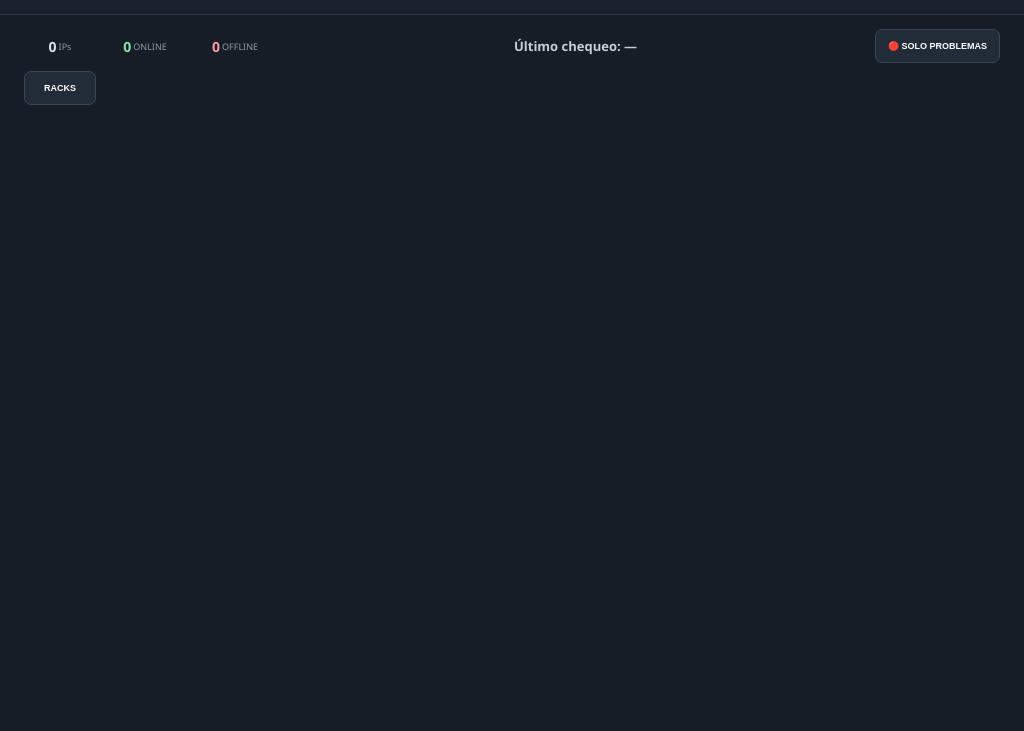
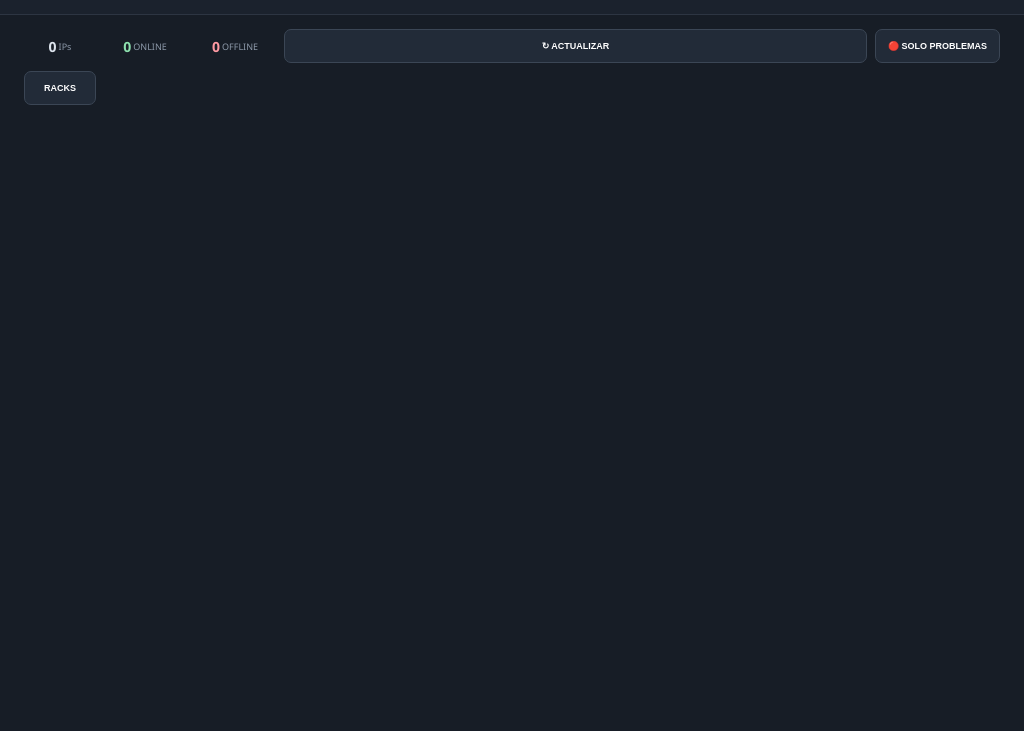
Before and after one commit to pitucorporacion-collab/monitor-red, an Electron app: page index.html in a window 1024 px wide. Shown: the part 69-800 px from the top of the page. Drawn offline with Linux system fonts and the light colour scheme; no server answers.

Commit message:
Corregir botones y chequeo de pantalla principal

```diff
--- a/index.html
+++ b/index.html
@@ -18,7 +18,7 @@
         <div class="summaryBox"><b id="total">0</b><span> IPs</span></div>
         <div class="summaryBox onlineBox"><b id="onlineTotal">0</b><span> ONLINE</span></div>
         <div class="summaryBox offlineBox"><b id="offlineTotal">0</b><span> OFFLINE</span></div>
-        <div class="lastCheck" id="homeLastCheck">Último chequeo: —</div>
+        <button class="smallAction" id="refreshHomeBtn">↻ ACTUALIZAR</button>
         <button class="smallAction" id="onlyProblemsBtn">🔴 SOLO PROBLEMAS</button>
         <button class="smallAction rackAction" id="racksBtn">RACKS</button>
       </div>
```
